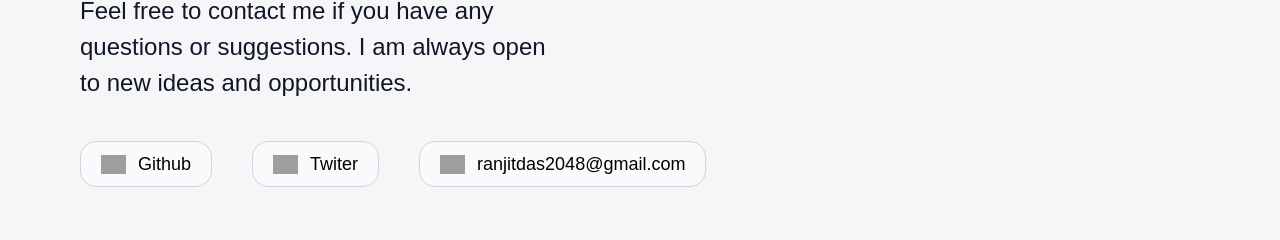
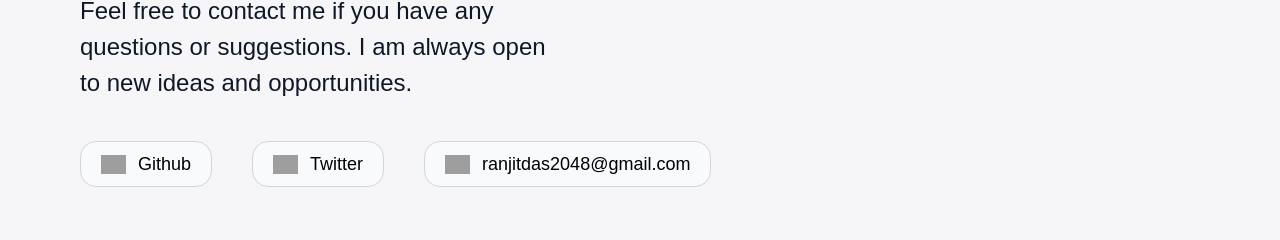
Before and after one commit to ranjit1024/PortfolioV2, a React (Vite) app: page / in a window 1280 px wide. Shown: the part 1750-1990 px from the top of the page. Built offline with nearby package versions, Linux system fonts and the light colour scheme; grey boxes are pictures that could not be loaded; a web font is replaced by a local one.

Commit message:
mistake solve

```diff
--- a/src/App.tsx
+++ b/src/App.tsx
@@ -269,7 +269,7 @@ function App() {
             window.open('https://x.com/ranjitd18755665')
           }}>
           <img width="25" height="96" src="https://img.icons8.com/color/96/twitterx--v1.png" alt="twitterx--v1"/>
-          <p>Twiter</p>
+          <p>Twitter</p>
           </button>
           <button className="bg-gray-50 border hover:scale-105  hover:cursor-pointer border-gray-300 flex items-center gap-3 rounded-2xl px-5 text-lg p-2"
           onClick={()=>{
```
